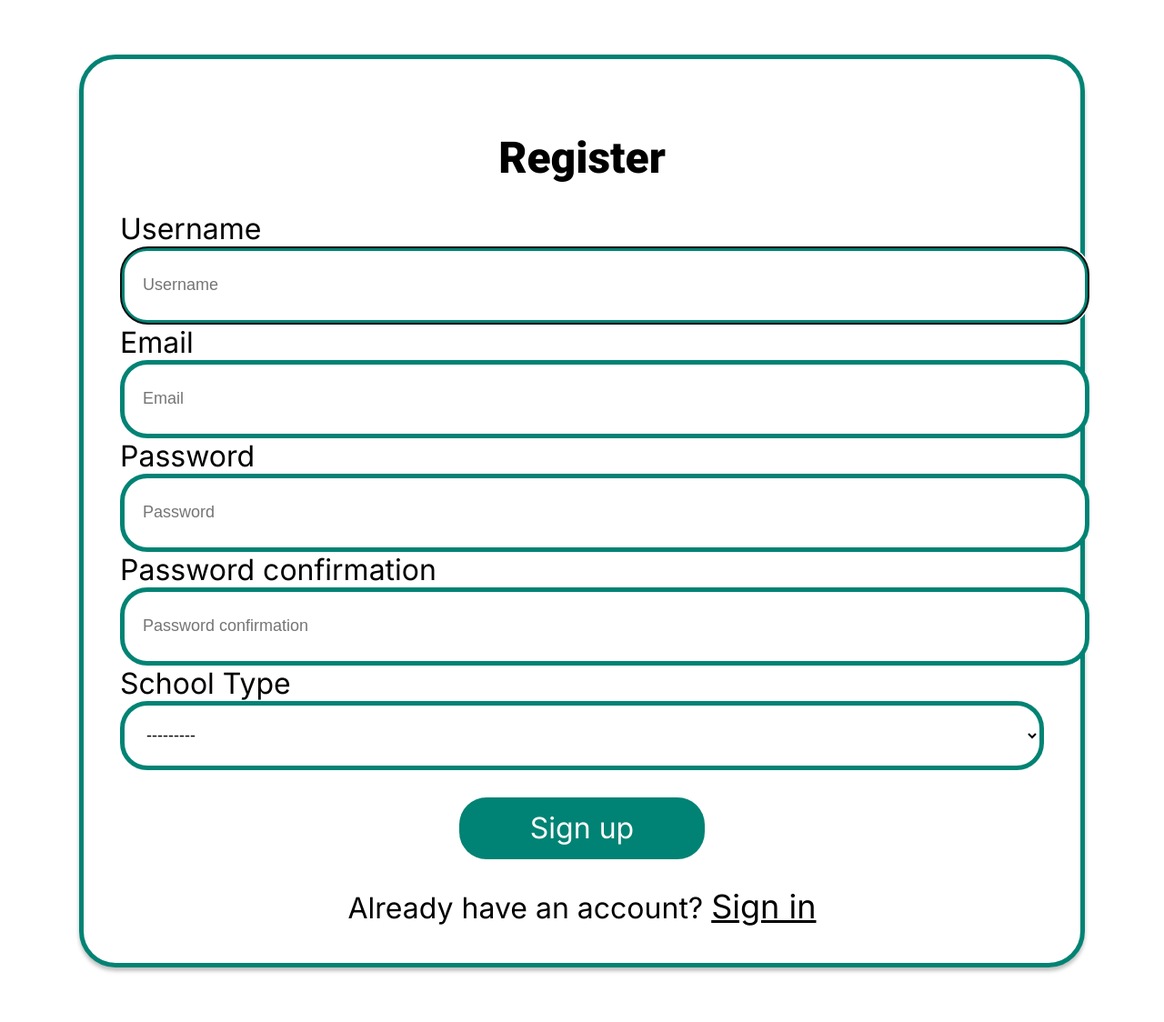
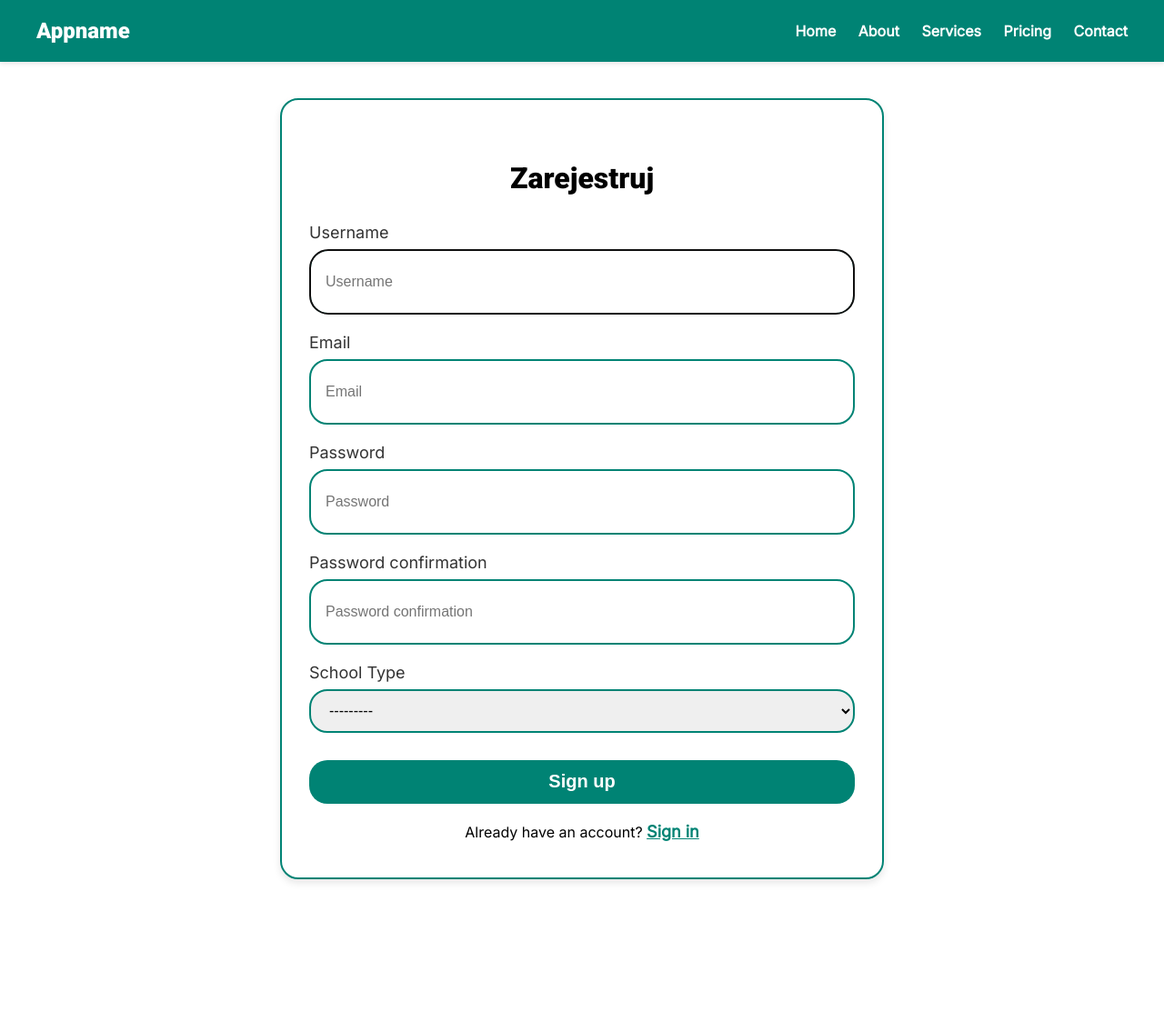
Before and after one commit to DorianWlodarczykZapas/TutorApp, a Django app: page /users/register/ in a window 1280 px wide. Shown: the whole page at 91% size. After the commit the page ends 971 px from the top, so only its background shows below. Run offline with Django 4.2, Linux system fonts and the light colour scheme; some libraries are stand-ins or nearby versions.

Commit message:
style: new look of register page

```diff
--- a/TutorApp/core/settings.py
+++ b/TutorApp/core/settings.py
@@ -37,6 +37,7 @@ INSTALLED_EXTENSIONS = [
     "quizes",
     "training_calendar",
     "videos",
+    "widget_tweaks",
 ]
 
 INSTALLED_APPS += INSTALLED_EXTENSIONS
--- a/TutorApp/static/assets/css/register.css
+++ b/TutorApp/static/assets/css/register.css
@@ -1,65 +1,143 @@
+/* Reset i fonty */
 body {
+    font-family: 'Inter', sans-serif;
+    background-color: #ffffff;
+    margin: 0;
+    padding: 0;
+}
+
+/* HEADER */
+.main-header {
+    background-color: #008374;
+    color: white;
+    padding: 20px 0;
+    box-shadow: 0 2px 5px rgba(0,0,0,0.1);
+}
+
+.main-header .container {
+    max-width: 1200px;
+    margin: 0 auto;
+    display: flex;
+    justify-content: space-between;
+    align-items: center;
+    padding: 0 20px;
+}
+
+.logo {
+    font-size: 24px;
+    font-weight: bold;
+    font-family: 'Roboto', sans-serif;
+}
+
+.nav-links a {
+    color: white;
+    margin-left: 20px;
+    text-decoration: none;
+    font-weight: 600;
     font-family: 'Inter', sans-serif;
 }
 
+.nav-links a:hover {
+    text-decoration: underline;
+}
+
+/* REGISTER FORM */
+.section {
+    padding: 40px 20px;
+    display: flex;
+    justify-content: center;
+    align-items: center;
+}
+
 .register-container {
-    width: 1016px;
-    margin: 60px auto;
-    background: white;
-    box-shadow: 0 4px 4px rgba(0, 0, 0, 0.25);
-    border-radius: 40px;
-    border: 5px solid #008374;
-    padding: 40px;
+    width: 100%;
+    max-width: 600px;
+    background: #ffffff;
+    border: 2px solid #008374;
+    border-radius: 20px;
+    padding: 40px 30px;
+    box-shadow: 0 4px 8px rgba(0,0,0,0.1);
 }
 
 .register-title {
-    font-size: 48px;
+    font-size: 32px;
+    font-weight: 900;
+    text-align: center;
     font-family: 'Roboto', sans-serif;
-    font-weight: 900;
-    color: black;
-    text-align: center;
     margin-bottom: 30px;
+    color: #000;
+}
+
+.form-group {
+    display: flex;
+    flex-direction: column;
+    margin-bottom: 20px;
 }
 
 .form-label {
-    font-size: 32px;
-    font-weight: 400;
-    margin-bottom: 10px;
-    color: black;
+    font-size: 18px;
+    margin-bottom: 8px;
+    color: #333;
 }
 
 .form-input {
-    width: 100%;
-    height: 76px;
-    padding: 0 20px;
-    border-radius: 30px;
-    border: 5px solid #008374;
-    background: white;
-    font-size: 18px;
+    height: 48px;
+    padding: 10px 16px;
+    border: 2px solid #008374;
+    border-radius: 20px;
+    font-size: 16px;
 }
 
+/* BUTTON */
 .btn-submit {
-    display: block;
-    width: 270px;
-    height: 68px;
-    margin: 30px auto;
+    width: 100%;
+    height: 48px;
     background: #008374;
+    border: none;
+    border-radius: 20px;
     color: white;
-    font-size: 32px;
-    font-family: 'Inter', sans-serif;
-    border: none;
-    border-radius: 30px;
+    font-size: 20px;
+    font-weight: 600;
     cursor: pointer;
+    margin-top: 10px;
 }
 
+/* LOGIN LINK */
 .login-link {
     text-align: center;
     margin-top: 20px;
-    font-size: 32px;
+    font-size: 16px;
 }
 
 .login-link a {
-    font-size: 36px;
+    font-size: 18px;
     text-decoration: underline;
-    color: black;
+    color: #008374;
+    font-weight: bold;
 }
+
+/* RESPONSYWNOŚĆ */
+@media screen and (max-width: 768px) {
+    .main-header .container {
+        flex-direction: column;
+        align-items: flex-start;
+    }
+
+    .nav-links {
+        margin-top: 10px;
+    }
+
+    .nav-links a {
+        margin-left: 0;
+        margin-right: 15px;
+        display: inline-block;
+    }
+
+    .register-container {
+        padding: 30px 20px;
+    }
+
+    .register-title {
+        font-size: 28px;
+    }
+}
--- a/TutorApp/templates/users/register.html
+++ b/TutorApp/templates/users/register.html
@@ -2,46 +2,60 @@
 {% load i18n %}
 {% load widget_tweaks %}
 <!DOCTYPE html>
-<html lang="en">
+<html lang="pl">
     <head>
         <meta charset="UTF-8">
         <title>{% trans "Register" %}</title>
+        <meta name="viewport" content="width=device-width, initial-scale=1.0">
         <link href="https://fonts.googleapis.com/css2?family=Inter:wght@400&family=Roboto:wght@900&display=swap"
               rel="stylesheet">
-        <link rel="stylesheet" href="{% static 'css/register.css' %}">
-        <meta name="viewport" content="width=device-width, initial-scale=1.0">
+        <link rel="stylesheet" href="{% static 'assets/css/register.css' %}">
     </head>
     <body>
+        <header class="main-header">
+            <div class="container">
+                <div class="logo">Appname</div>
+                <nav class="nav-links">
+                    <a href="#">Home</a>
+                    <a href="#">About</a>
+                    <a href="#">Services</a>
+                    <a href="#">Pricing</a>
+                    <a href="#">Contact</a>
+                </nav>
+            </div>
+        </header>
+        <main>
             <section class="section">
                 <form method="post" class="php-email-form register-container">
                     {% csrf_token %}
-                <h2 class="register-title">{% trans "Register" %}</h2>
-                <div class="form-group mb-4">
+                    <h2 class="register-title">{% trans "Zarejestruj" %}</h2>
+                    <div class="form-group">
                         <label class="form-label">{{ form.username.label }}</label>
                         {{ form.username|add_class:"form-input" }}
                     </div>
-                <div class="form-group mb-4">
+                    <div class="form-group">
                         <label class="form-label">{{ form.email.label }}</label>
                         {{ form.email|add_class:"form-input" }}
                     </div>
-                <div class="form-group mb-4">
+                    <div class="form-group">
                         <label class="form-label">{{ form.password1.label }}</label>
                         {{ form.password1|add_class:"form-input" }}
                     </div>
-                <div class="form-group mb-4">
+                    <div class="form-group">
                         <label class="form-label">{{ form.password2.label }}</label>
                         {{ form.password2|add_class:"form-input" }}
                     </div>
-                <div class="form-group mb-4">
+                    <div class="form-group">
                         <label class="form-label">{{ form.school_type.label }}</label>
                         {{ form.school_type|add_class:"form-input" }}
                     </div>
                     <button type="submit" class="btn-submit">{% trans "Sign up" %}</button>
                     <div class="login-link">
                         {% trans "Already have an account?" %}
-                    <a href="{% url 'login' %}">{% trans "Sign in" %}</a>
+                        <a href="{% url 'users:login' %}">{% trans "Sign in" %}</a>
                     </div>
                 </form>
             </section>
+        </main>
     </body>
 </html>
```
Lines whose indentation alone changed are shown as unchanged.
